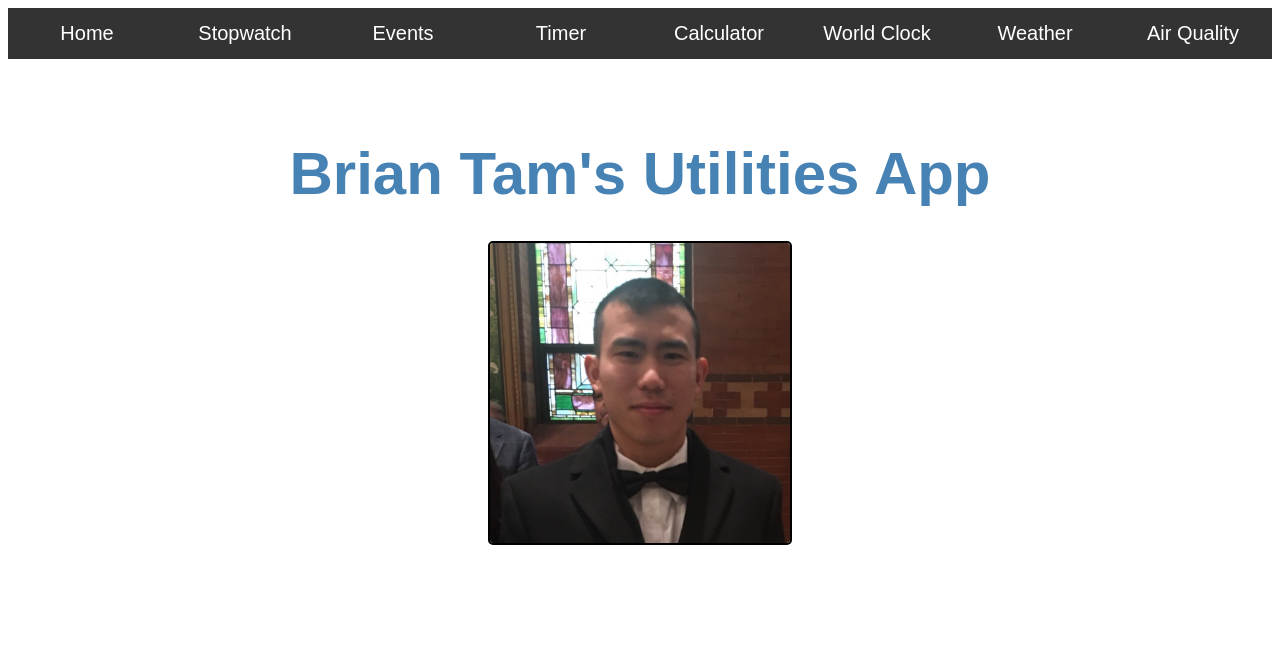
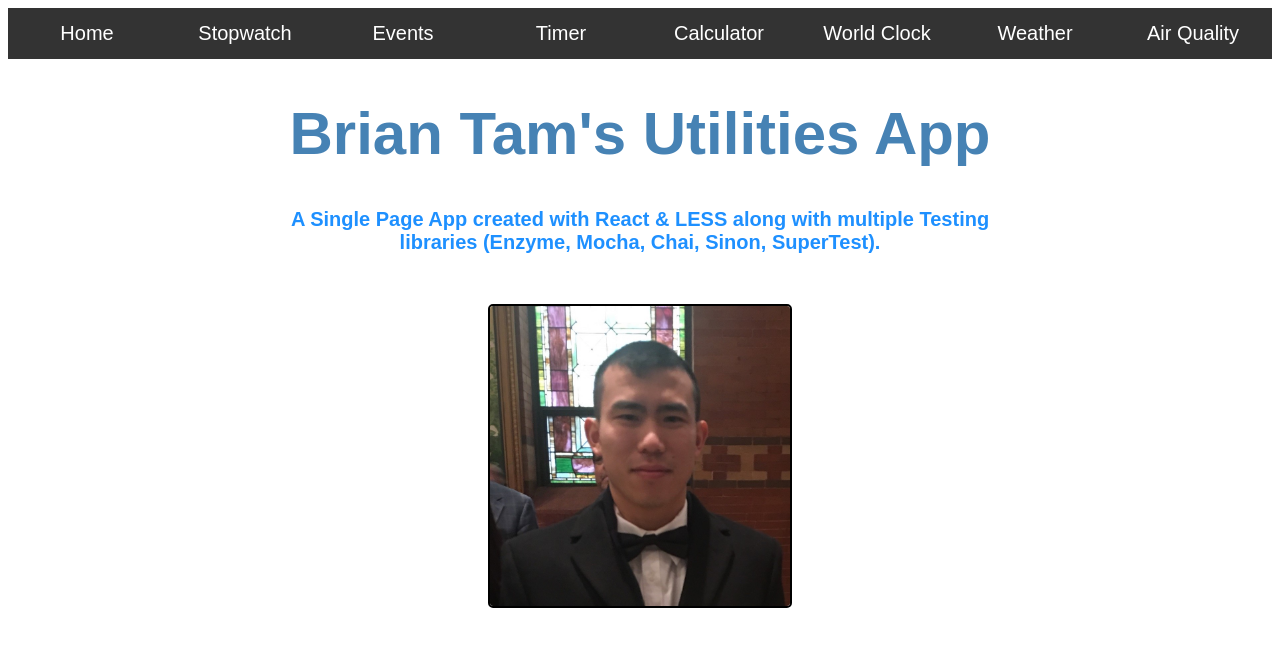
Before and after one commit to briantam23/utilities-app, a React app: page /#/ in a window 1280 px wide. Shown: the top 646 px of the page. Built offline with nearby package versions, Linux system fonts and the light colour scheme.

Commit message:
Added app description

```diff
--- a/src/components/home/Home.js
+++ b/src/components/home/Home.js
@@ -3,10 +3,11 @@ import style from './home.less';
 
 
 const Home = () => (
-    <h1 className={ style.homeContainer }>
-        Brian Tam's Utilities App
+    <div className={ style.homeContainer }>
+        <h1>Brian Tam's Utilities App</h1>
+        <h2>A Single Page App created with React & LESS along with multiple Testing libraries (Enzyme, Mocha, Chai, Sinon, SuperTest).</h2>
         <img src='../../public/img/profilePicture.jpg' alt='profile picture'/>
-    </h1>
+    </div>
 )
 
 
--- a/src/components/home/home.less
+++ b/src/components/home/home.less
@@ -1,8 +1,15 @@
 .homeContainer {
     color: steelblue;
-    font-size: 60px;
+    margin: auto;
     text-align: center;
-    margin: 80px;
+    width: 710px;
+
+    h1 { font-size: 60px; }
+
+    h2 {
+        font-size: 20px;
+        color: dodgerblue;
+    }
 
     img {
         display: block;
@@ -11,7 +18,7 @@
         max-width: 100%;
         height: auto;
         width: auto\9; /* ie8 */
-        margin-top: 3%;
+        margin-top: 7%;
         border: 2px solid black;
         border-radius: 5px;
     }
```
